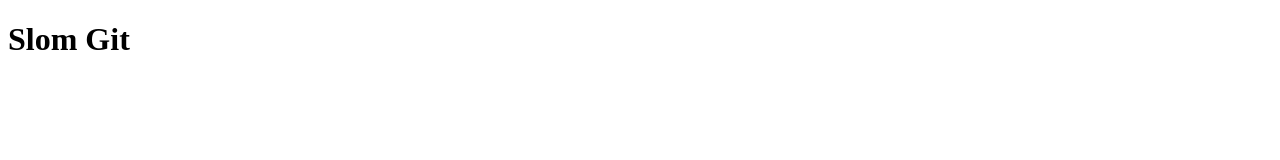
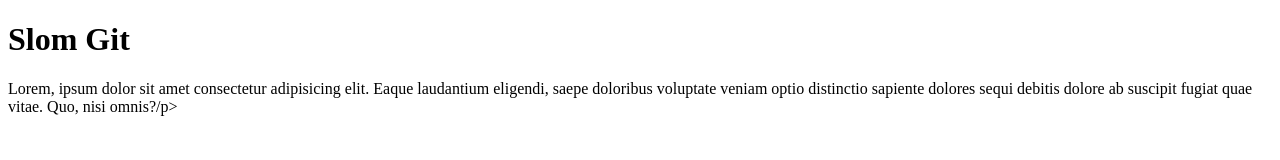
Before and after one commit to Bekzod2421/git-darsi, a plain HTML site: page index.html in a window 1280 px wide. Drawn offline with Linux system fonts and the light colour scheme.

Commit message:
p tegi hosil qilindi

```diff
--- a/index.html
+++ b/index.html
@@ -10,6 +10,8 @@
 
 <body>
 	<h1>Slom Git</h1>
+	<p>Lorem, ipsum dolor sit amet consectetur adipisicing elit. Eaque laudantium eligendi, saepe doloribus voluptate
+		veniam optio distinctio sapiente dolores sequi debitis dolore ab suscipit fugiat quae vitae. Quo, nisi omnis?/p>
 </body>
 
 </html>
```
